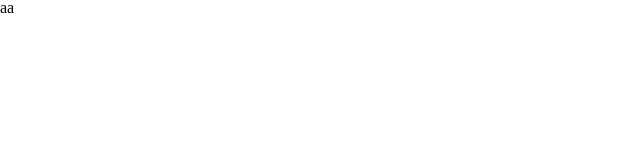
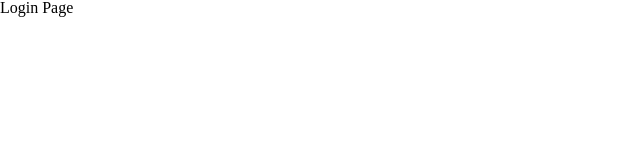
Before and after one commit to DrawDream-incorporated/Project-Zeus-FE, a React (Create React App) app: page /login in a window 1280 px wide. Shown: the top 160 px of the page, without its empty margins (0-640 px from the left). Built offline with nearby package versions, Linux system fonts and the light colour scheme; the HTML template or start-up script is replaced by a standard one.

Commit message:
feat:pages folder added & Router component added for routing management

```diff
--- a/package.json
+++ b/package.json
@@ -15,6 +15,7 @@
     "@types/react-dom": "^18.2.14",
     "react": "^18.2.0",
     "react-dom": "^18.2.0",
+    "react-router-dom": "^6.21.0",
     "react-scripts": "5.0.1",
     "typescript": "^4.9.5",
     "web-vitals": "^2.1.4"
--- a/src/App.tsx
+++ b/src/App.tsx
@@ -1,5 +1,11 @@
+import CommonRouter from './router/CommonRouter';
+
 function App() {
-  return <div className="App">aa</div>;
+  return (
+    <div className="App">
+      <CommonRouter />
+    </div>
+  );
 }
 
 export default App;
--- /dev/null
+++ b/src/pages/login/Login.tsx
@@ -0,0 +1,3 @@
+export default function Login() {
+  return <>Login Page</>;
+}
--- /dev/null
+++ b/src/router/CommonRouter.tsx
@@ -0,0 +1,15 @@
+import { Routes, Route, Navigate, BrowserRouter } from 'react-router-dom';
+import Login from '../pages/login/Login';
+
+export default function CommonRouter() {
+  return (
+    <BrowserRouter>
+      <Routes>
+        <Route>
+          <Route path="/" element={<Navigate replace to="/" />} />
+          <Route path="/login" element={<Login />} />
+        </Route>
+      </Routes>
+    </BrowserRouter>
+  );
+}
--- a/tsconfig.json
+++ b/tsconfig.json
@@ -22,7 +22,8 @@
       "@services/*": ["./src/services/*"],
       "@stores/*": ["./src/stores/*"],
       "@types/*": ["./src/types/*"],
-      "@utils/*": ["./src/utils/*"]
+      "@utils/*": ["./src/utils/*"],
+      "@pages/*": ["./src/pages/*"]
     }
   },
   "include": ["src"]
```
Also changed, not shown: 1 other file (tests, documents, lock files or other folders).
